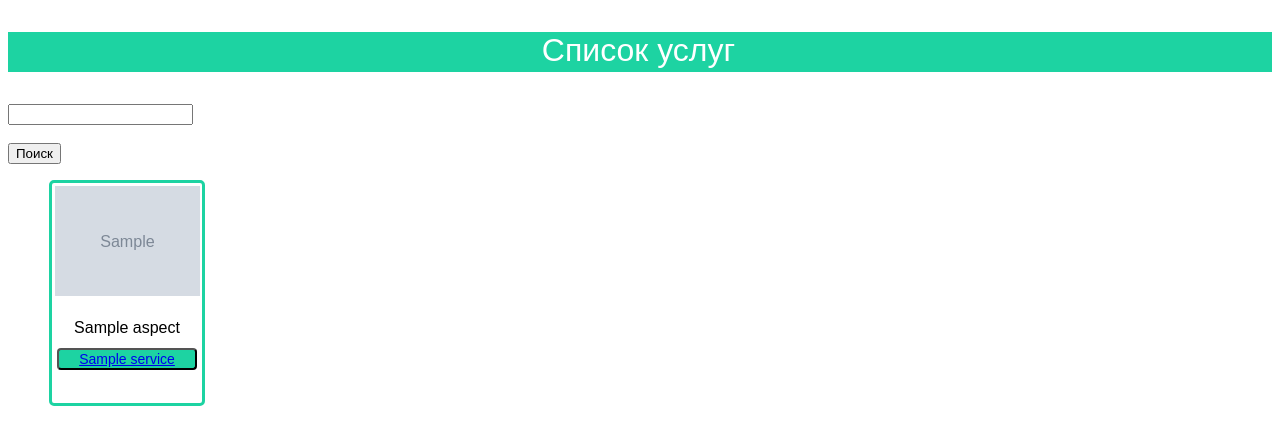
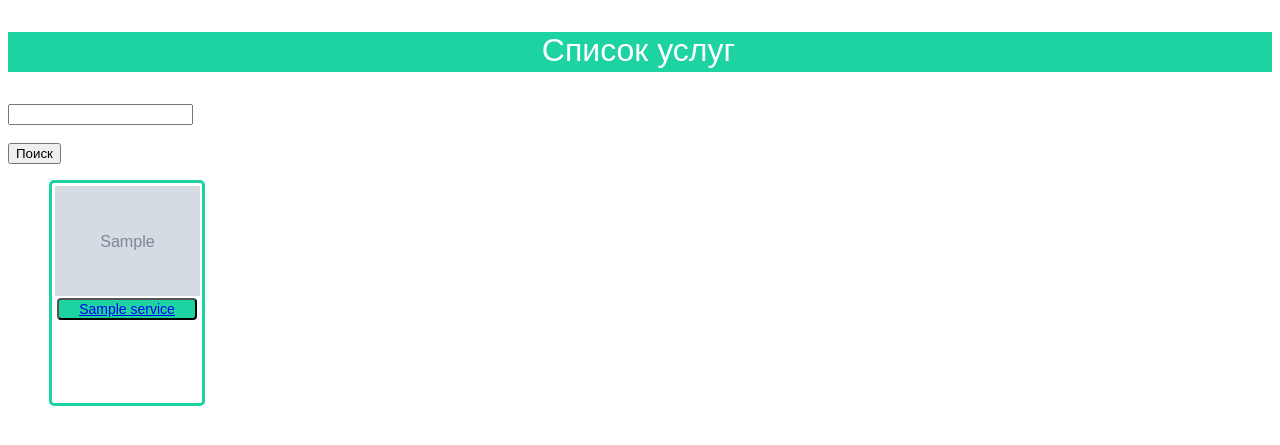
Before and after one commit to dasha124/Automatic_drug_registration_system, a Django app: template list_diseases/templates/services.html in a window 1280 px wide. Shown: the top 445 px of the page. Run offline with Django 3.2, Linux system fonts and the light colour scheme; the template is opened without the code that fills it: most values are stand-ins (such as "Sample title", 1, 10 or a date in 2020); grey boxes marked "Sample" are stand-in pictures.

Commit message:
Update services.html

```diff
--- a/list_diseases/templates/services.html
+++ b/list_diseases/templates/services.html
@@ -20,7 +20,6 @@
         <div class="card_2">
             <img src="{{service.src}}" width="145px", height="110px", hspace="3px", vspace="3px" alt="картинка">
             <div class="card-body">
-                <p class="aspect_st">{{ service.aspect }}</p>
                 <button class="butt_serv">
                     <a href="{% url 'service_url' service.id %}">{{ service.title }}</a></button>
             </div>
```
